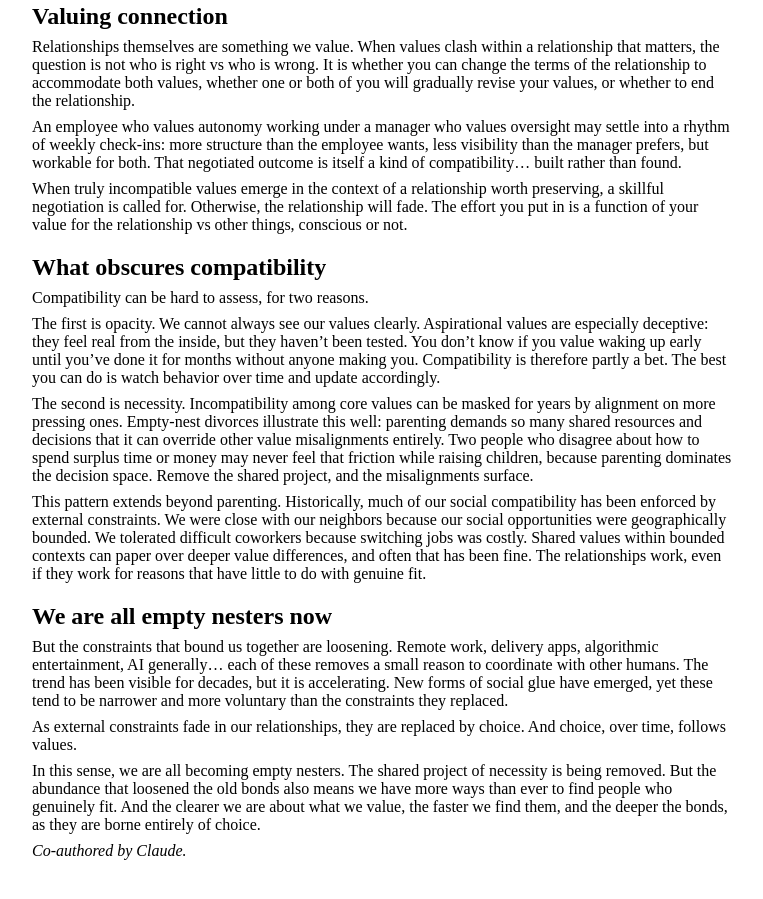
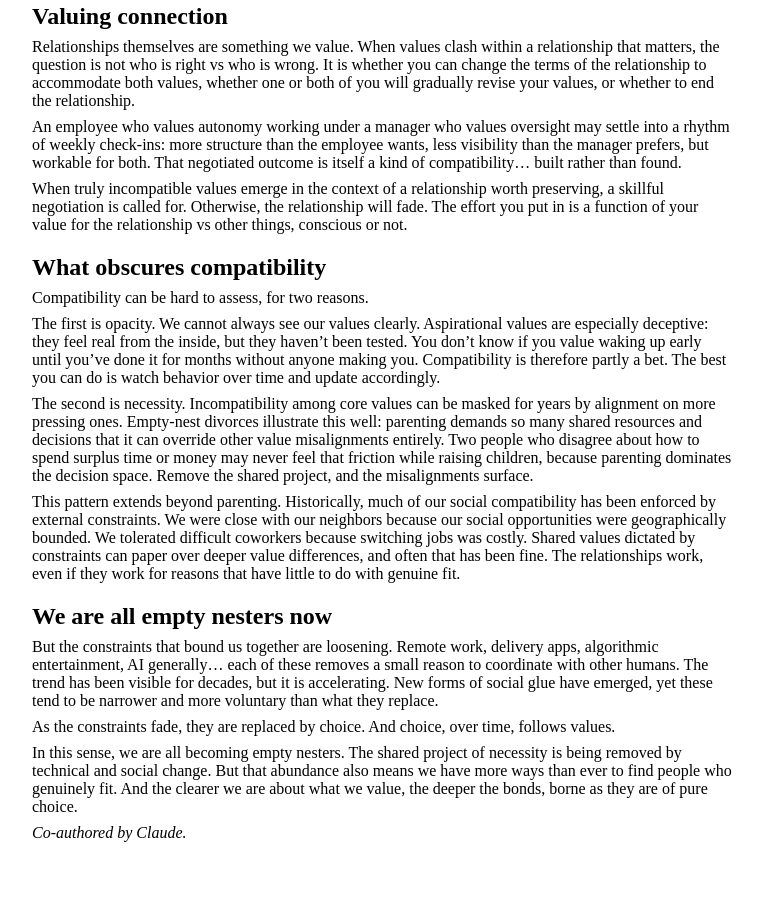
Before and after one commit to maxh/maxheinritz.com, a Jekyll site: the page built from _posts/2026-01-31-compatibility-of-values.md, in a window 1280 px wide and 900 px high, scrolled down 1078 px. Shown: the whole window, without its empty margins (108-871 px from the left). Built offline with Jekyll 4.4.1, drawn with Linux system fonts in a browser that asks for light colours.

Commit message:
tidy up some language

```diff
--- a/_posts/2026-01-31-compatibility-of-values.md
+++ b/_posts/2026-01-31-compatibility-of-values.md
@@ -52,14 +52,14 @@
 
 The second is necessity. Incompatibility among core values can be masked for years by alignment on more pressing ones. Empty-nest divorces illustrate this well: parenting demands so many shared resources and decisions that it can override other value misalignments entirely. Two people who disagree about how to spend surplus time or money may never feel that friction while raising children, because parenting dominates the decision space. Remove the shared project, and the misalignments surface.
 
-This pattern extends beyond parenting. Historically, much of our social compatibility has been enforced by external constraints. We were close with our neighbors because our social opportunities were geographically bounded. We tolerated difficult coworkers because switching jobs was costly. Shared values within bounded contexts can paper over deeper value differences, and often that has been fine. The relationships work, even if they work for reasons that have little to do with genuine fit.
+This pattern extends beyond parenting. Historically, much of our social compatibility has been enforced by external constraints. We were close with our neighbors because our social opportunities were geographically bounded. We tolerated difficult coworkers because switching jobs was costly. Shared values dictated by constraints can paper over deeper value differences, and often that has been fine. The relationships work, even if they work for reasons that have little to do with genuine fit.
 
 ## We are all empty nesters now
 
-But the constraints that bound us together are loosening. Remote work, delivery apps, algorithmic entertainment, AI generally… each of these removes a small reason to coordinate with other humans. The trend has been visible for decades, but it is accelerating. New forms of social glue have emerged, yet these tend to be narrower and more voluntary than the constraints they replaced.
+But the constraints that bound us together are loosening. Remote work, delivery apps, algorithmic entertainment, AI generally... each of these removes a small reason to coordinate with other humans. The trend has been visible for decades, but it is accelerating. New forms of social glue have emerged, yet these tend to be narrower and more voluntary than what they replace.
 
-As external constraints fade in our relationships, they are replaced by choice. And choice, over time, follows values.
+As the constraints fade, they are replaced by choice. And choice, over time, follows values.
 
-In this sense, we are all becoming empty nesters. The shared project of necessity is being removed. But the abundance that loosened the old bonds also means we have more ways than ever to find people who genuinely fit. And the clearer we are about what we value, the faster we find them, and the deeper the bonds, as they are borne entirely of choice.
+In this sense, we are all becoming empty nesters. The shared project of necessity is being removed by technical and social change. But that abundance also means we have more ways than ever to find people who genuinely fit. And the clearer we are about what we value, the deeper the bonds, borne as they are of pure choice.
 
 _Co-authored by Claude._
```
